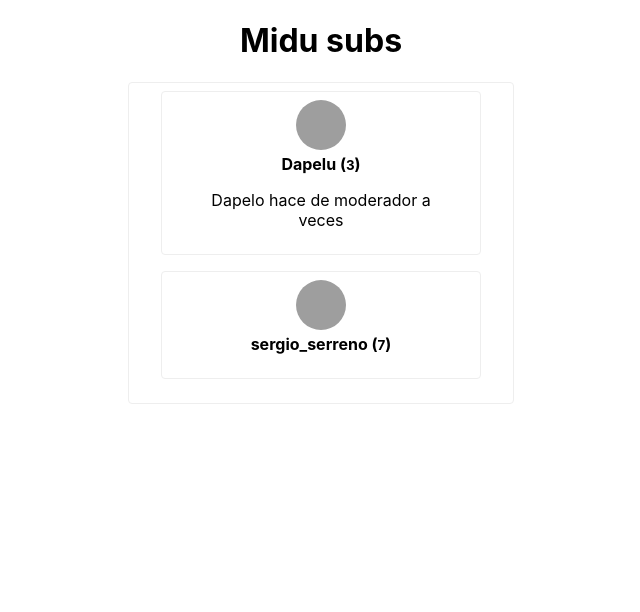
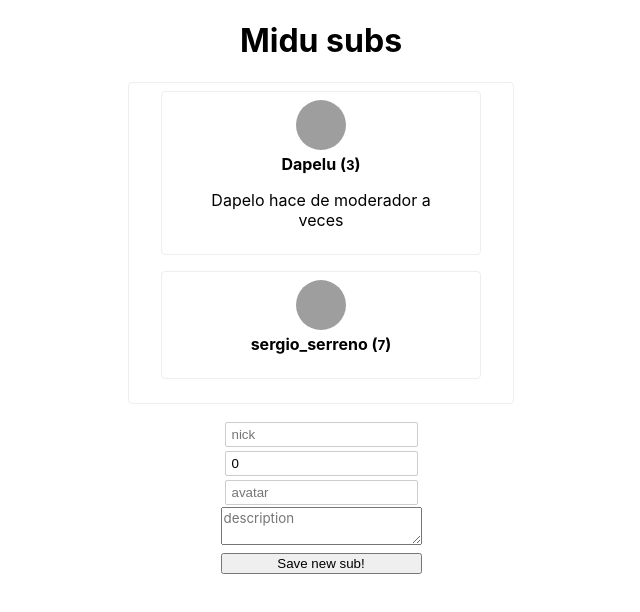
Before and after one commit to cristiandrc/react_with_typescript, a React (Create React App) app: page / in a window 1280 px wide. Shown: the top 612 px of the page, without its empty margins (319-959 px from the left). Built offline with nearby package versions, Linux system fonts and the light colour scheme; grey boxes are pictures that could not be loaded.

Commit message:
add Form componente with handleChange

```diff
--- a/src/App.tsx
+++ b/src/App.tsx
@@ -1,5 +1,6 @@
 import React, { useEffect, useState } from 'react';
 import './App.css';
+import Form from './components/Form';
 import List from './components/List';
 
 const INITIAL_STATE = [
@@ -38,6 +39,7 @@
     <div className="App">
       <h1>Midu subs</h1>
       { subs && <List subs={subs} />}
+      <Form />
     </div>
   );
 }
--- /dev/null
+++ b/src/components/Form.tsx
@@ -0,0 +1,32 @@
+import React, { useState } from 'react'
+
+const Form = () => {
+  const [inputValues, setInputValues] = useState({
+    nick: '',
+    subMonths: 0,
+    avatar: '',
+    description: ''
+  })
+
+  const handleSubmit = () => {}
+  const handleChange = (evt:React.ChangeEvent<HTMLInputElement | HTMLTextAreaElement>) => {
+    setInputValues({
+      ...inputValues,
+      [evt.target.name]: evt.target.value
+    })
+  }
+
+  return(
+    <div>
+      <form onSubmit={handleSubmit} >
+        <input onChange={handleChange} value={inputValues.nick} type="text" name='nick' placeholder='nick' />
+        <input onChange={handleChange} value={inputValues.subMonths} type="number" name='subMonths' placeholder='subMonths' />
+        <input onChange={handleChange} value={inputValues.avatar} type="text" name='avatar' placeholder='avatar' />
+        <textarea onChange={handleChange} value={inputValues.description} name='description' placeholder='description' />
+        <button>Save new sub!</button>
+      </form>
+    </div>
+  )
+}
+
+export default Form
--- a/src/components/List.tsx
+++ b/src/components/List.tsx
@@ -10,6 +10,7 @@
 }
 
 const List = ({subs}:Props) => {
+
   const renderList = (): JSX.Element[] => {
     return subs?.map(sub => (
       <li key={sub.nick}>
--- a/src/index.css
+++ b/src/index.css
@@ -10,6 +10,11 @@
 code {
   font-family: source-code-pro, Menlo, Monaco, Consolas, 'Courier New',
     monospace;
+}
+
+textarea{
+  font-family: inherit;
+  margin-bottom: 8px;
 }
 .App{
   display: flex;
@@ -37,3 +42,16 @@
   max-width: 320px;
   padding: 8px 32px;
 }
+
+form{
+  display: flex;
+  flex-direction: column;
+
+}
+
+form input{
+  border: 1px solid #ccc;
+  border-radius: 2px;
+  padding: 4px 6px;
+  margin: 2px 4px;
+}
```
